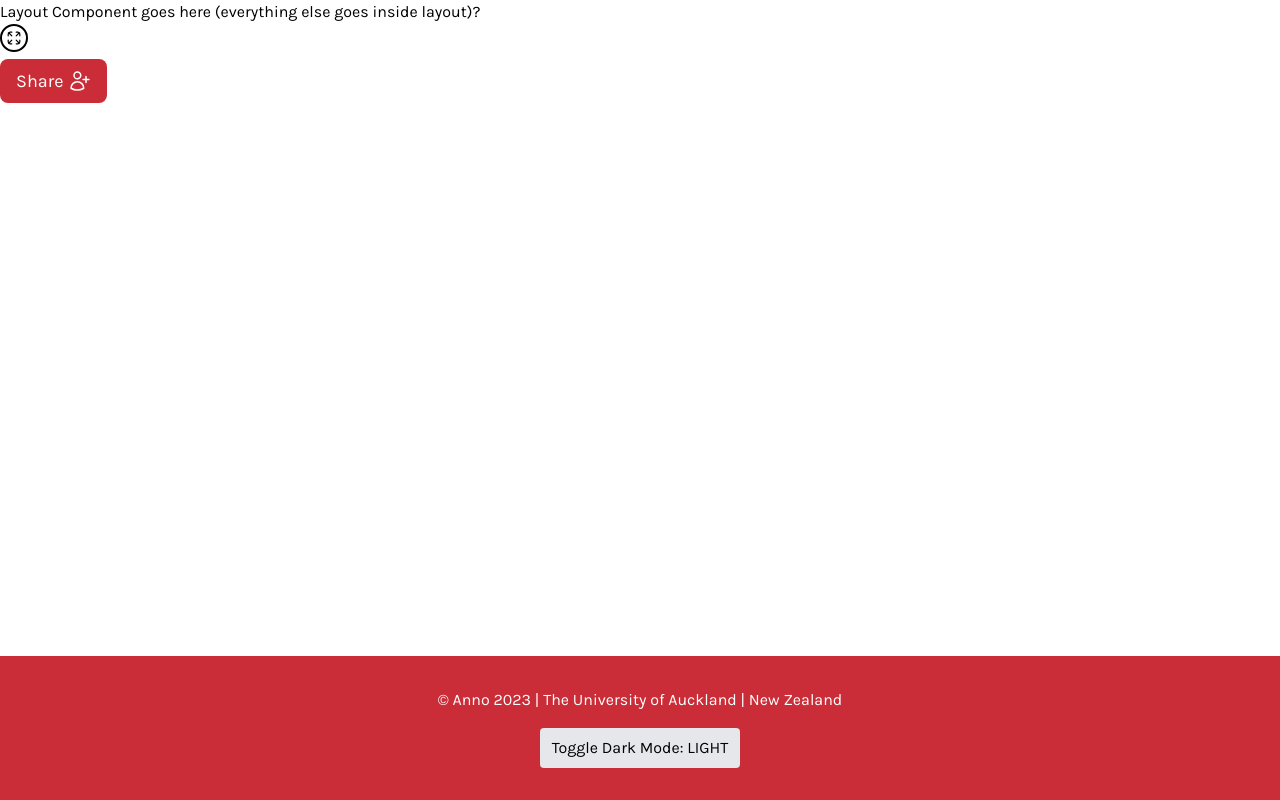
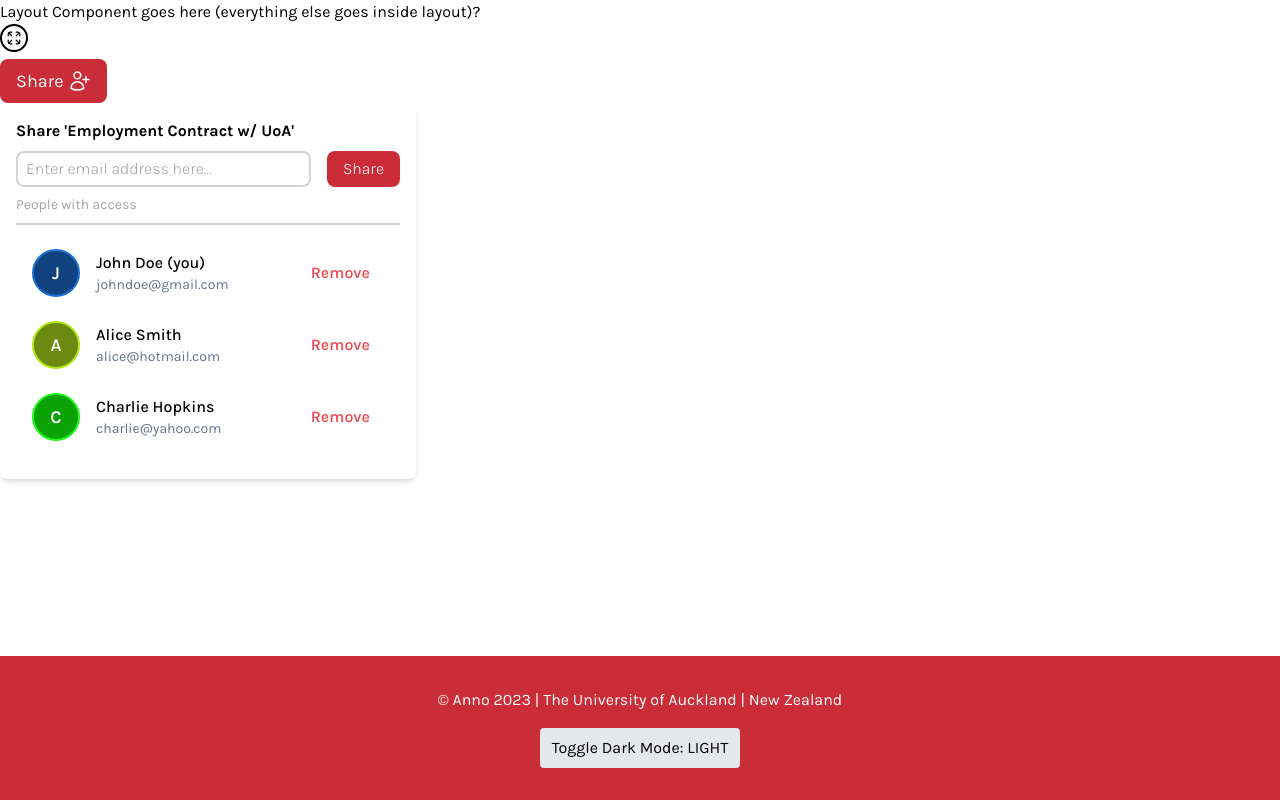
Before and after one commit to mjakeman/anno-pdf, a React (Vite) app in the folder frontend/: page / in a window 1280 px wide. Built offline with nearby package versions, Linux system fonts and the light colour scheme; a web font is replaced by a local one.

Commit message:
PDF-16: added SharePopup to main loader to see in testing

```diff
--- a/frontend/src/App.tsx
+++ b/frontend/src/App.tsx
@@ -2,6 +2,7 @@ import Fullscreen from "./Fullscreen"
 import React, {useState} from "react";
 import PrimaryButton from "./PrimaryButton";
 import {UserPlusIcon} from "@heroicons/react/24/outline";
+import SharePopup from "./SharePopup";
 
 
 export default function App() {
@@ -21,7 +22,9 @@ export default function App() {
                 <Fullscreen label={""} onClick={() => console.log('Clicked!')}/>
 
                 {/*Share Button - TODO: Doesn't do anything at the moment*/}
-                <PrimaryButton label={"Share"} icon={<UserPlusIcon className={"h-6 w-6"} />} onClick={() => console.log('Clicked!')}/>
+                <PrimaryButton label={"Share"} icon={<UserPlusIcon className={"h-6 w-6"} />} onClick={() => console.log('Primary button Clicked!')}/>
+
+                <SharePopup onSharePress={() => console.log('Shared button inside popup was pressed!')}/>
             </div>
 
             <footer className="justify-self-end bg-anno-red-primary p-8 flex flex-col items-center justify-center items-center gap-4 dark:bg-anno-red-secondary">
```
